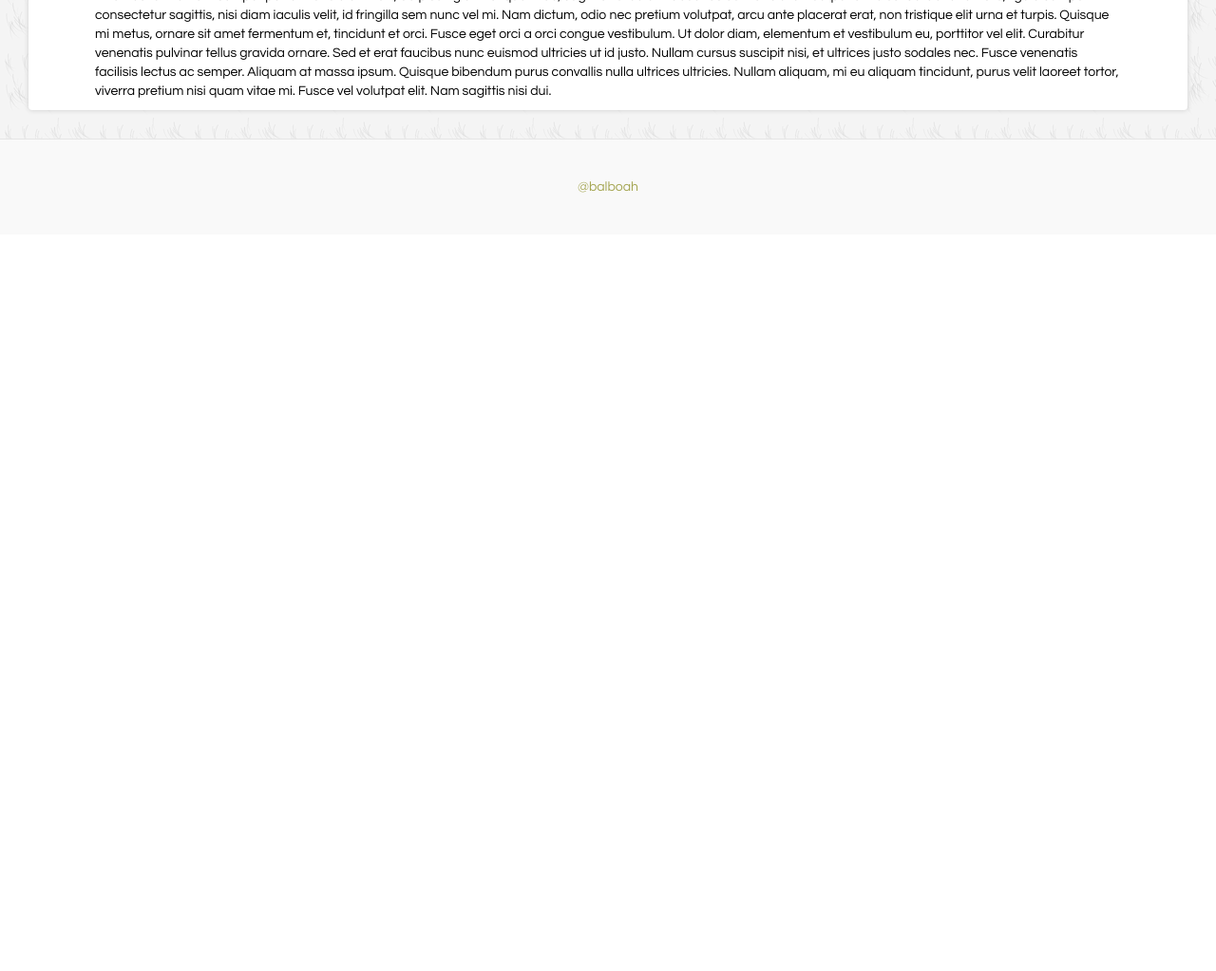
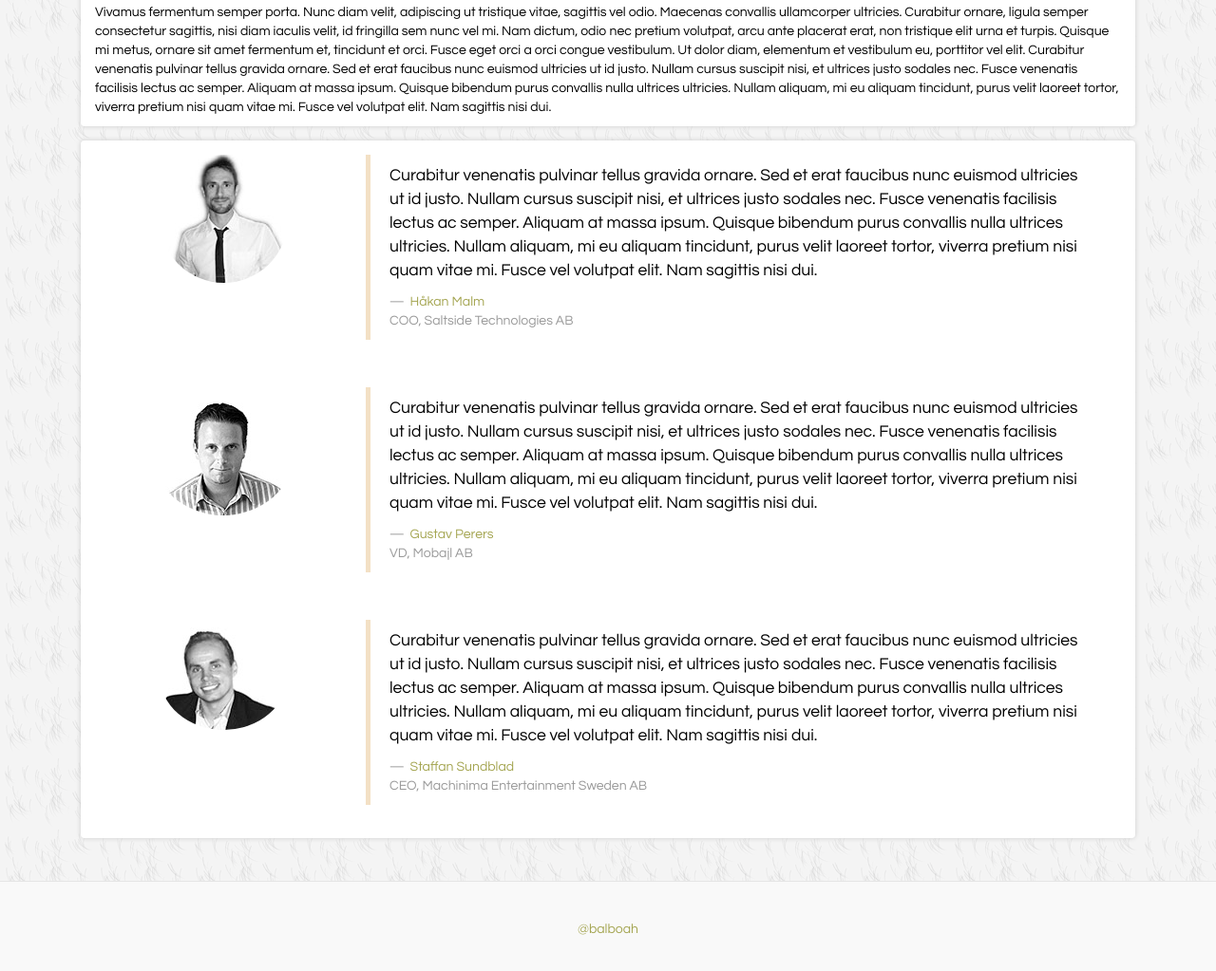
Before and after one commit to joonix/joonix.github.io, a website: page index.html in a window 1280 px wide. Shown: the part 445-1468 px from the top of the page at 95% size. Before the commit the page ends 800 px from the top, so only its background shows below. Drawn offline with Linux system fonts and the light colour scheme.

Commit message:
Add referers with blockquotes

```diff
--- a/css/main.css
+++ b/css/main.css
@@ -39,6 +39,11 @@ a:hover, a:active {
 	background-color: #062740;
 }
 
+.leader {
+	float: left;
+	margin-bottom: 10px;
+}
+
 .leader h1 {
 	display: inline-block;
 }
@@ -47,12 +52,29 @@ a:hover, a:active {
 	margin: 10px 0;
 }
 
-.main {
-  	background-color: #FFF;
+.referer {
+	padding: 15px;
+}
+
+.referer .photo {
+	text-align: center;
+}
+
+.referer img {
+	margin: auto;
+}
+
+blockquote {
+	border-left: 5px solid #F3E0C5;
 }
 
 .wrapper {
 	background-color: #FFF;
+}
+
+.wrapper .container {
+  	background-color: #FFF;
+  	margin: 15px auto;
 }
 
 /* Smaller widths on containers with wrapper to compensate for the frame padding */
@@ -73,7 +95,7 @@ a:hover, a:active {
 }
 
 @media (min-width: 500px) {
-	.main {
+	.wrapper .container {
 		-moz-box-shadow: 0 0 5px #CCC;
 		-webkit-box-shadow: 0 0 5px #CCC;
 		box-shadow: 0 0 5px #CCC;
@@ -87,9 +109,9 @@ a:hover, a:active {
 	}
 }
 
-footer {
+body > footer {
 	padding: 40px 0;
 	text-align: center;
-	background-color: #f9f9f9;
-	border-top: 1px solid #e5e5e5;
+	background-color: #F9F9F9;
+	border-top: 1px solid #E5E5E5;
 }
--- a/index.html
+++ b/index.html
@@ -52,7 +52,6 @@
       </div>
     </div>
     <div class="wrapper">
-      <div class="main">
       <div class="container">
         <div class="row">
           <div class="leader">
@@ -75,6 +74,49 @@
           </div>
         </div>
       </div>
+      <div class="container">
+        <div class="referer row">
+          <div class="photo col-sm-3">
+            <img src="/img/hakan.jpg" class="img-circle img-responsive">
+          </div>
+          <div class="col-sm-9">
+            <blockquote>
+              <p>Curabitur venenatis pulvinar tellus gravida ornare. Sed et erat faucibus nunc euismod ultricies ut id justo. Nullam cursus suscipit nisi, et ultrices justo sodales nec. Fusce venenatis facilisis lectus ac semper. Aliquam at massa ipsum. Quisque bibendum purus convallis nulla ultrices ultricies. Nullam aliquam, mi eu aliquam tincidunt, purus velit laoreet tortor, viverra pretium nisi quam vitae mi. Fusce vel volutpat elit. Nam sagittis nisi dui.</p>
+              <footer>
+                <a href="#">Håkan Malm</a>
+                <p>COO, Saltside Technologies AB</p>
+              </footer>
+            </blockquote>
+          </div>
+        </div>
+        <div class="referer row">
+          <div class="photo col-sm-3">
+            <img src="/img/gustav.jpg" class="img-circle img-responsive">
+          </div>
+          <div class="col-sm-9">
+            <blockquote>
+              <p>Curabitur venenatis pulvinar tellus gravida ornare. Sed et erat faucibus nunc euismod ultricies ut id justo. Nullam cursus suscipit nisi, et ultrices justo sodales nec. Fusce venenatis facilisis lectus ac semper. Aliquam at massa ipsum. Quisque bibendum purus convallis nulla ultrices ultricies. Nullam aliquam, mi eu aliquam tincidunt, purus velit laoreet tortor, viverra pretium nisi quam vitae mi. Fusce vel volutpat elit. Nam sagittis nisi dui.</p>
+              <footer>
+                <a href="#">Gustav Perers</a>
+                <p>VD, Mobajl AB</p>
+              </footer>
+            </blockquote>
+          </div>
+        </div>
+        <div class="referer row">
+          <div class="photo col-sm-3">
+            <img src="/img/staffan.jpg" class="img-circle img-responsive">
+          </div>
+          <div class="col-sm-9">
+            <blockquote>
+              <p>Curabitur venenatis pulvinar tellus gravida ornare. Sed et erat faucibus nunc euismod ultricies ut id justo. Nullam cursus suscipit nisi, et ultrices justo sodales nec. Fusce venenatis facilisis lectus ac semper. Aliquam at massa ipsum. Quisque bibendum purus convallis nulla ultrices ultricies. Nullam aliquam, mi eu aliquam tincidunt, purus velit laoreet tortor, viverra pretium nisi quam vitae mi. Fusce vel volutpat elit. Nam sagittis nisi dui.</p>
+              <footer>
+                <a href="#">Staffan Sundblad</a>
+                <p>CEO, Machinima Entertainment Sweden AB</p>
+              </footer>
+            </blockquote>
+          </div>
+        </div>
       </div>
     </div>
     <footer>
```
Also changed, not shown: img/gustav.jpg (added), img/hakan.jpg (added), img/staffan.jpg (added). Lines whose indentation alone changed are shown as unchanged.
